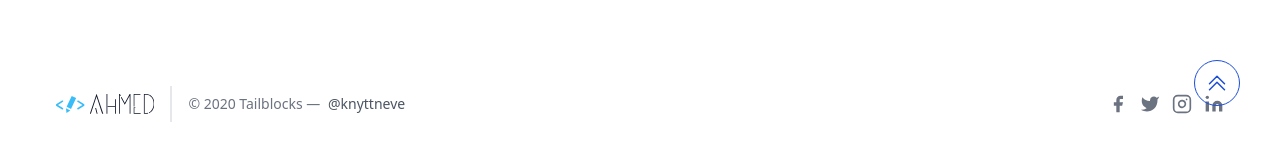
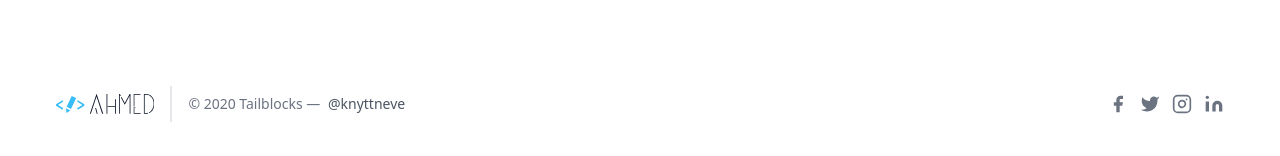
Before and after one commit to MrAhmedElsayed/my-stoman-portfolio, a Vue app: page / in a window 1280 px wide. Shown: the part 630-786 px from the top of the page. Built offline with nearby package versions, Linux system fonts and the light colour scheme.

Commit message:
scroll to top

```diff
--- a/public/index.html
+++ b/public/index.html
@@ -1,5 +1,5 @@
 <!DOCTYPE html>
-<html lang="">
+<html lang="" class="scroll-smooth">
   <head>
     <meta charset="utf-8">
     <meta http-equiv="X-UA-Compatible" content="IE=edge">
--- a/src/components/BackToUp.vue
+++ b/src/components/BackToUp.vue
@@ -1,38 +1,56 @@
 <template>
   <button
-    @click="backToUp"
-    type="button"
-    class="fixed right-10 bottom-16 text-blue-700 border border-blue-700 hover:bg-blue-700 hover:text-white focus:ring-4 focus:outline-none focus:ring-blue-300 font-medium rounded-full text-sm p-2.5 text-center inline-flex items-center dark:border-blue-500 dark:text-blue-500 dark:hover:text-white dark:focus:ring-blue-800"
+    id="progress"
+    class="z-20 hidden fixed right-10 bottom-10 h-16 w-16 rounded-full cursor-pointer place-items-center shadow-[0_0_10px_rgba(0,0,0,0.2)]"
   >
-    <!--    <ChevronDoubleUpIcon class="w-6 h-6" />-->
+    <span
+      id="progress-value"
+      class="grid bg-blue-100 rounded-full place-items-center w-[calc(100%_-_10px)] h-[calc(100%_-_10px)]"
+    >
       <svg
         xmlns="http://www.w3.org/2000/svg"
         fill="none"
         viewBox="0 0 24 24"
-      stroke-width="1.5"
+        stroke-width="2"
         stroke="currentColor"
-      class="w-6 h-6"
+        class="w-6 h-6 text-indigo-400 hover:text-indigo-800"
       >
         <path
           stroke-linecap="round"
           stroke-linejoin="round"
-        d="M4.5 12.75l7.5-7.5 7.5 7.5m-15 6l7.5-7.5 7.5 7.5"
+          d="M12 19.5v-15m0 0l-6.75 6.75M12 4.5l6.75 6.75"
         />
       </svg>
+    </span>
   </button>
 </template>
-
-<script setup>
-// import ChevronDoubleUpIcon from "@heroicons/vue/24/outline";
-</script>
 
 <script>
 // https://adambailey.io/blog/scroll-to-top-button-vue/
 export default {
   name: "BackToUp",
+  mounted() {
+    window.onscroll = this.calcScrollValue;
+    window.onload = this.calcScrollValue;
+  },
   methods: {
-    backToUp() {
-      window.scroll();
+    // todo : change all selector and make it in vue js way !!!
+    calcScrollValue() {
+      let scrollProgress = document.getElementById("progress");
+      let pos = document.documentElement.scrollTop;
+      let calcHeight =
+        document.documentElement.scrollHeight -
+        document.documentElement.clientHeight;
+      let scrollValue = Math.round((pos * 100) / calcHeight);
+      if (pos > 100) {
+        scrollProgress.style.display = "grid";
+      } else {
+        scrollProgress.style.display = "none";
+      }
+      scrollProgress.addEventListener("click", () => {
+        document.documentElement.scrollTop = 0;
+      });
+      scrollProgress.style.background = `conic-gradient(#2563EB ${scrollValue}%, #BFDBFE ${scrollValue}%)`;
     },
   },
 };
--- a/tailwind.config.js
+++ b/tailwind.config.js
@@ -1,8 +1,9 @@
 /** @type {import('tailwindcss').Config} */
 module.exports = {
+  mode: "jit",
+  darkMode: "class", // or 'media'
   content: ["./public/**/*.html", "./src/**/*.{vue,js,ts,jsx,tsx}"],
   presets: [],
-  darkMode: "class", // or 'media'
   theme: {
     screens: {
       sm: "640px",
```
Lines whose indentation alone changed are shown as unchanged.
